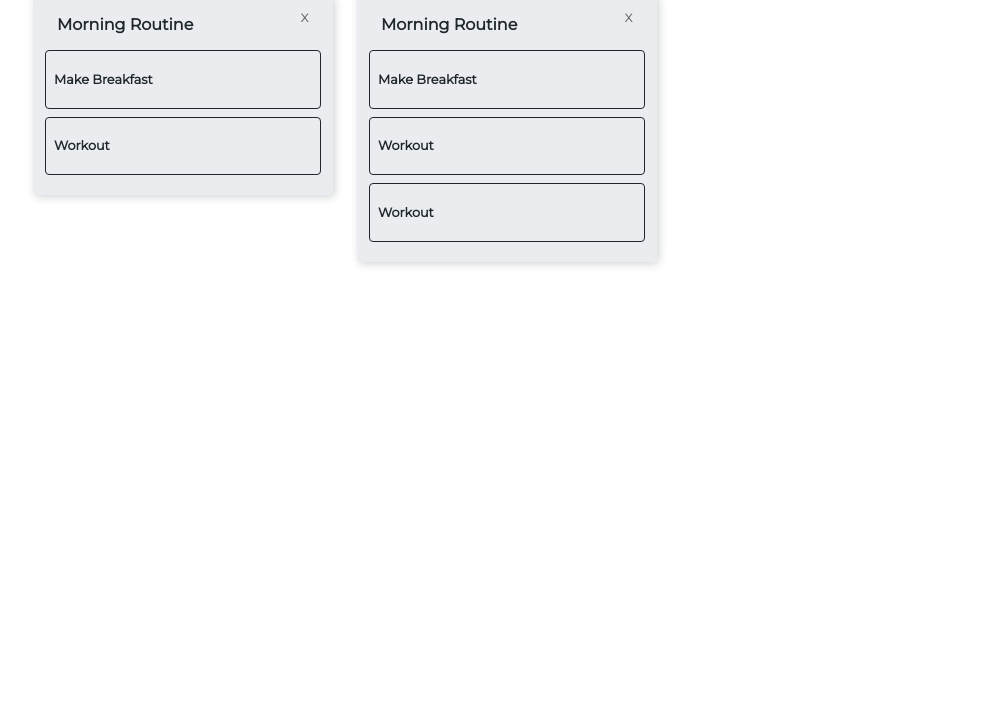
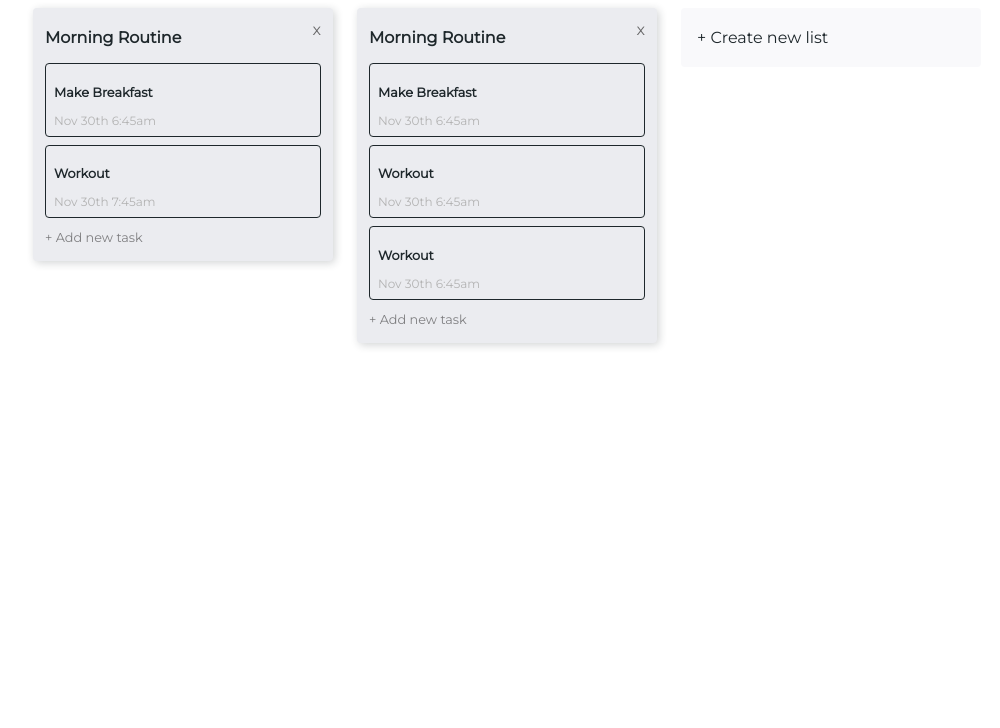
Before and after one commit to T-McVee/ToDoList, a website built with webpack: page dist/index.html in a window 1280 px wide. Shown: the part 72-800 px from the top of the page, without its empty margins (31-1031 px from the left). Built offline with nearby package versions, Linux system fonts and the light colour scheme.

Commit message:
UI mock-up v1.2

```diff
--- a/dist/css/_config.scss
+++ b/dist/css/_config.scss
@@ -1,6 +1,8 @@
 $blue: rgb(36, 159, 196);
 $black: rgb(30, 39, 43);
+$soft-black: rgb(102, 102, 103);
 $light-grey: #ebecf0;
-$soft-black: rgb(102, 102, 103);
 
 $radius: 4px;
+
+$time: 0.2s;
--- a/dist/css/_list.scss
+++ b/dist/css/_list.scss
@@ -15,14 +15,14 @@
     justify-content: space-between;
     flex-direction: row;
     width: 100%;
-    padding: 0 0.75rem;
     h2 {
       font-size: 1rem;
       font-weight: 800;
       margin: 0.5rem 0;
     }
     .delete {
-      color: $soft-black
+      cursor: pointer;
+      color: $soft-black;
     }
   }
   .list-body {
@@ -33,8 +33,34 @@
       width: 100%;
       margin: 0.5rem 0;
       padding: 0.5rem;
+      transition: background-color $time;
       h3 {
         font-size: 0.8rem;
+      }
+      .due-date {
+        font-size: 0.75rem;
+        color: lighten($color: $soft-black, $amount: 30);
+        transition: color $time;
+      }
+      &:hover {
+        cursor: pointer;
+        background-color: lighten($color: $light-grey, $amount: 2);
+        .due-date {
+          color: lighten($color: $soft-black, $amount: 20);
+        }
+      }
+    }
+  }
+  .list-footer {
+    width: 100%;
+    .new-todo {
+      font-size: 0.8rem;
+      color: lighten($color: $soft-black, $amount: 10);
+      padding: 0.25rem 0;
+      transition: color $time;
+      &:hover {
+        cursor: pointer;
+        color: $black;
       }
     }
   }
--- a/dist/css/main.css
+++ b/dist/css/main.css
@@ -36,7 +36,6 @@
       -ms-flex-direction: row;
           flex-direction: row;
   width: 100%;
-  padding: 0 0.75rem;
 }
 
 .list .list-head h2 {
@@ -46,6 +45,7 @@
 }
 
 .list .list-head .delete {
+  cursor: pointer;
   color: #666667;
 }
 
@@ -59,10 +59,45 @@
   width: 100%;
   margin: 0.5rem 0;
   padding: 0.5rem;
+  -webkit-transition: background-color 0.2s;
+  transition: background-color 0.2s;
 }
 
 .list .list-body .todo h3 {
   font-size: 0.8rem;
+}
+
+.list .list-body .todo .due-date {
+  font-size: 0.75rem;
+  color: #b3b3b3;
+  -webkit-transition: color 0.2s;
+  transition: color 0.2s;
+}
+
+.list .list-body .todo:hover {
+  cursor: pointer;
+  background-color: #f1f2f4;
+}
+
+.list .list-body .todo:hover .due-date {
+  color: #99999a;
+}
+
+.list .list-footer {
+  width: 100%;
+}
+
+.list .list-footer .new-todo {
+  font-size: 0.8rem;
+  color: #7f7f81;
+  padding: 0.25rem 0;
+  -webkit-transition: color 0.2s;
+  transition: color 0.2s;
+}
+
+.list .list-footer .new-todo:hover {
+  cursor: pointer;
+  color: #1e272b;
 }
 
 * {
@@ -99,6 +134,7 @@ nav {
   display: -ms-flexbox;
   display: flex;
   width: 100vw;
+  height: 80px;
   -webkit-box-pack: center;
       -ms-flex-pack: center;
           justify-content: center;
@@ -179,4 +215,26 @@ nav .row .col:nth-child(2) ul li:hover {
       -ms-flex-direction: row;
           flex-direction: row;
 }
+
+.work-space .new-list {
+  position: relative;
+  background-color: rgba(235, 236, 240, 0.3);
+  border-radius: 4px;
+  width: 300px;
+  height: -webkit-fit-content;
+  height: -moz-fit-content;
+  height: fit-content;
+  padding: 1.25rem 1rem;
+  -webkit-transition: background-color 0.2s;
+  transition: background-color 0.2s;
+}
+
+.work-space .new-list p {
+  margin: 0;
+}
+
+.work-space .new-list:hover {
+  cursor: pointer;
+  background-color: rgba(235, 236, 240, 0.6);
+}
 /*# sourceMappingURL=main.css.map */
--- a/dist/css/main.scss
+++ b/dist/css/main.scss
@@ -26,6 +26,7 @@ body {
 nav {
   display: flex;
   width: 100vw;
+  height: 80px;
   justify-content: center;
   align-items: center;
   .row {
@@ -70,4 +71,20 @@ nav {
 .work-space {
   display: flex;
   flex-direction: row;
+  .new-list {
+    position: relative;
+    background-color: rgba($color: $light-grey, $alpha: 0.3);
+    border-radius: $radius;
+    width: 300px;
+    height: fit-content;
+    padding: 1.25rem 1rem;
+    transition: background-color $time;
+    p {
+      margin: 0;
+    }
+    &:hover {
+      cursor: pointer;
+      background-color: rgba($color: $light-grey, $alpha: 0.6);
+    }
+  }
 }
--- a/dist/index.html
+++ b/dist/index.html
@@ -16,11 +16,6 @@
       <div class="col">
         <div class="logo"><span>Task</span><span>Tracker</span></div>
       </div>
-      <div class="col">
-        <ul>
-          <li>New List</li>
-        </ul>
-      </div>
     </div>
   </nav>
 
@@ -33,9 +28,16 @@
       <div class="list-body">
         <div class="todo">
           <h3 class="title">Make Breakfast</h3>
+          <div class="due-date">Nov 30th 6:45am</div>
         </div>
         <div class="todo">
           <h3 class="title">Workout</h3>
+          <div class="due-date">Nov 30th 7:45am</div>
+        </div>
+      </div>
+      <div class="list-footer">
+        <div class="new-todo">
+          <span>+</span> Add new task
         </div>
       </div>
     </div>
@@ -47,14 +49,25 @@
       <div class="list-body">
         <div class="todo">
           <h3 class="title">Make Breakfast</h3>
+          <div class="due-date">Nov 30th 6:45am</div>
         </div>
         <div class="todo">
           <h3 class="title">Workout</h3>
+          <div class="due-date">Nov 30th 6:45am</div>
         </div>
         <div class="todo">
           <h3 class="title">Workout</h3>
+          <div class="due-date">Nov 30th 6:45am</div>
         </div>
       </div>
+      <div class="list-footer">
+        <div class="new-todo">
+          <span>+</span> Add new task
+        </div>
+      </div>
+    </div>
+    <div class="new-list">
+      <p><span>+</span> Create new list</p>
     </div>
   </div>
 
```
Also changed, not shown: 1 other file.
